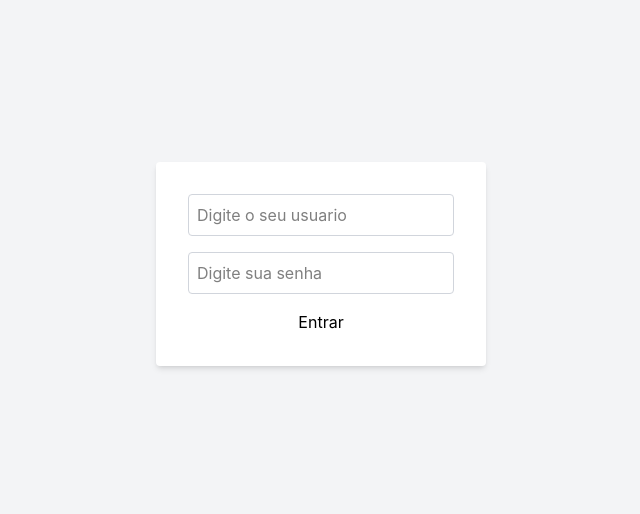
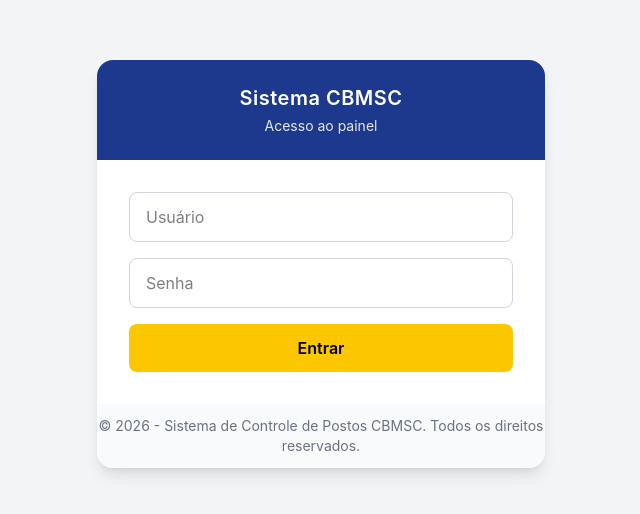
Before and after one commit to JuliaMatildeBorges/guarda-vidas, a React (Create React App) app: page / in a window 1280 px wide. Shown: the part 136-650 px from the top of the page, without its empty margins (319-959 px from the left). Built offline with nearby package versions, Linux system fonts and the light colour scheme.

Commit message:
Login e estilização

```diff
--- a/src/App.js
+++ b/src/App.js
@@ -15,7 +15,6 @@ function App() {
         <Route path='/' element={<Login />} />
         <Route path='/dashboard' element={
           <Autenticacao>
-            {/*Definir o dashboard como filho */}
             < Dashboard />
           </Autenticacao>
         } />
--- a/src/components/Login.js
+++ b/src/components/Login.js
@@ -39,23 +39,49 @@ import { useNavigate } from "react-router-dom";
     }
 
     return (
-        <div className="bg-gray-100 h-screen flex items-center justify-center">
-            <div className="flex items-center flex-col bg-white p-8 rounded shadow-md">
+<div className="min-h-screen bg-gray-100 flex items-center justify-center">
+  <div className="w-full max-w-md bg-white rounded-2xl shadow-lg overflow-hidden">
+
+    {/* Header */}
+    <div className="bg-blue-900 text-white text-center py-6">
+      <h1 className="text-xl font-semibold tracking-wide">
+        Sistema CBMSC
+      </h1>
+      <p className="text-sm text-gray-200 mt-1">
+        Acesso ao painel
+      </p>
+    </div>
+
+    {/* Formulário */}
+    <div className="p-8 flex flex-col gap-4">
       <input
         type="text"
         name="usuario"
-                    placeholder="Digite o seu usuario"
+        placeholder="Usuário"
         onChange={(e) => setUsuario(e.target.value)}
-                    className="mb-4 p-2 border border-gray-300 rounded" />
+        className="w-full px-4 py-3 border border-gray-300 rounded-lg focus:outline-none focus:ring-2 focus:ring-blue-900 transition"
+      />
 
       <input
         type="password"
         name="senha"
-                    placeholder="Digite sua senha"
+        placeholder="Senha"
         onChange={(e) => setSenha(e.target.value)}
-                    className="mb-4 p-2 border border-gray-300 rounded" />
+        className="w-full px-4 py-3 border border-gray-300 rounded-lg focus:outline-none focus:ring-2 focus:ring-blue-900 transition"
+      />
 
-                <button onClick={fazerLogin}>Entrar</button>
+      <button
+        onClick={fazerLogin}
+        className="w-full bg-yellow-400 hover:bg-yellow-500 text-black font-semibold py-3 rounded-lg transition duration-200"
+      >
+        Entrar
+      </button>
+    </div>
+
+    {/* Rodapé */}
+    <div className="bg-gray-50 text-center py-3 text-sm text-gray-500">
+      © 2026 - Sistema de Controle de Postos CBMSC. Todos os direitos reservados.
+    </div>
   </div>
 </div>
     )
```
Lines whose indentation alone changed are shown as unchanged.
